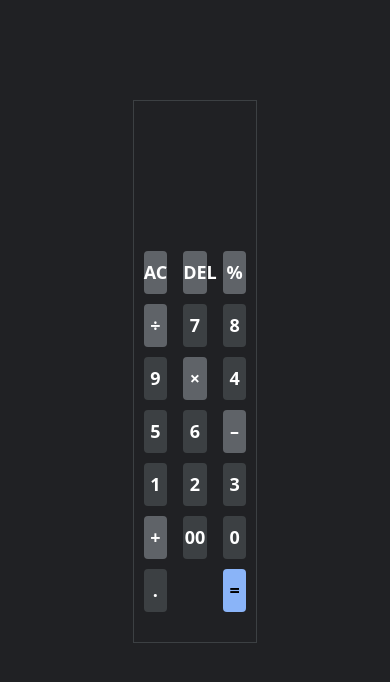
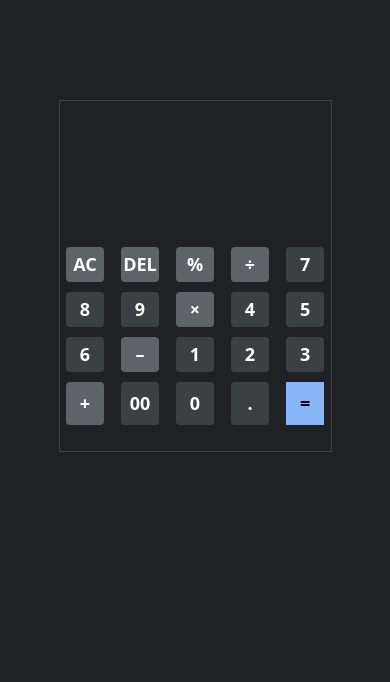
Before and after one commit to itsshawondevs/calculator, a plain HTML site: page index.html in a window 390 px wide. Drawn offline with nearby package versions, Linux system fonts and the light colour scheme.

Commit message:
responsive upgrade

```diff
--- a/index.html
+++ b/index.html
@@ -8,33 +8,34 @@
 </head>
 <body>
     <div class="area w-full bg-[#202124] h-[100vh] pt-[100px]">
-        <div class="calculate w-[32%] mx-auto border border-[#3c4043] p-[10px] overflow-hidden">
+        <div class="calculate max-w-[70%] sm:max-w-[400px] lg:max-w-[450px] mx-auto border border-[#3c4043] p-[6px] sm:p-[10px] overflow-hidden">
             <h3 class="result text-white text-right text-[26px] bg-[transparent] mt-[10px]border border-[#3c4043] w-full h-[90px] p-[10px] hover:bg-[#303134] rounded-[10px] overflow-hidden"></h3>
             <div class="btn_area text-white text-[18px] font-semibold w-full mt-[50px] mb-[20px] flex gap-[10px] flex-wrap justify-between">
-                <button class="ac w-[23%] bg-[#5f6368] rounded-[4px] py-[8px] hover:bg-[#70757a]">AC</button>
-                <button class="del w-[23%] bg-[#5f6368] rounded-[4px] py-[8px] hover:bg-[#70757a]">DEL</button>
-                <button class="parcent w-[23%] bg-[#5f6368] rounded-[4px] py-[8px] hover:bg-[#70757a]">%</button>
-                <button class="divided w-[23%] bg-[#5f6368] rounded-[4px] py-[8px] hover:bg-[#70757a]">÷</button>
-                <button class="seven w-[23%] bg-[#3c4043] rounded-[4px] py-[8px] hover:bg-[#424548]">7</button>
-                <button class="eight w-[23%] bg-[#3c4043] rounded-[4px] py-[8px] hover:bg-[#424548]">8</button>
-                <button class="nine w-[23%] bg-[#3c4043] rounded-[4px] py-[8px] hover:bg-[#424548]">9</button>
-                <button class="into w-[23%] bg-[#5f6368] rounded-[4px] py-[8px] hover:bg-[#70757a]">×</button>
-                <button class="four w-[23%] bg-[#3c4043] rounded-[4px] py-[8px] hover:bg-[#424548]">4</button>
-                <button class="five w-[23%] bg-[#3c4043] rounded-[4px] py-[8px] hover:bg-[#424548]">5</button>
-                <button class="six w-[23%] bg-[#3c4043] rounded-[4px] py-[8px] hover:bg-[#424548]">6</button>
-                <button class="minus w-[23%] bg-[#5f6368] rounded-[4px] py-[8px] hover:bg-[#70757a]">–</button>
-                <button class="one w-[23%] bg-[#3c4043] rounded-[4px] py-[8px] hover:bg-[#424548]">1</button>
-                <button class="two w-[23%] bg-[#3c4043] rounded-[4px] py-[8px] hover:bg-[#424548]">2</button>
-                <button class="three w-[23%] bg-[#3c4043] rounded-[4px] py-[8px] hover:bg-[#424548]">3</button>
-                <button class="plus w-[23%] bg-[#5f6368] rounded-[4px] py-[8px] hover:bg-[#70757a]">+</button>
-                <button class="double_jiro w-[23%] bg-[#3c4043] rounded-[4px] py-[8px] hover:bg-[#424548]">00</button>
-                <button class="jiro w-[23%] bg-[#3c4043] rounded-[4px] py-[8px] hover:bg-[#424548]">0</button>
-                <button class="point w-[23%] bg-[#3c4043] rounded-[4px] py-[8px] hover:bg-[#424548]">.</button>
-                <button class="equal w-[23%] text-black bg-[#8ab4f8] rounded-[4px] py-[8px] hover:bg-[#aecbfa]">=</button>
+                <button class="ac w-[15%] sm:w-[23%] bg-[#5f6368] rounded-[4px] py-[4px] sm:py-[8px] hover:bg-[#70757a]">AC</button>
+                <button class="del w-[15%] sm:w-[23%] bg-[#5f6368] rounded-[4px] py-[4px] sm:py-[8px] hover:bg-[#70757a]">DEL</button>
+                <button class="parcent w-[15%] sm:w-[23%] bg-[#5f6368] rounded-[4px] py-[4px] sm:py-[8px] hover:bg-[#70757a]">%</button>
+                <button class="divided w-[15%] sm:w-[23%] bg-[#5f6368] rounded-[4px] py-[4px] sm:py-[8px] hover:bg-[#70757a]">÷</button>
+                <button class="seven w-[15%] sm:w-[23%] bg-[#3c4043] rounded-[4px] py-[4px] sm:py-[8px] hover:bg-[#424548]">7</button>
+                <button class="eight w-[15%] sm:w-[23%] bg-[#3c4043] rounded-[4px] py-[4px] sm:py-[8px] hover:bg-[#424548]">8</button>
+                <button class="nine w-[15%] sm:w-[23%] bg-[#3c4043] rounded-[4px] py-[4px] sm:py-[8px] hover:bg-[#424548]">9</button>
+                <button class="into w-[15%] sm:w-[23%] bg-[#5f6368] rounded-[4px] py-[4px] sm:py-[8px] hover:bg-[#70757a]">×</button>
+                <button class="four w-[15%] sm:w-[23%] bg-[#3c4043] rounded-[4px] py-[4px] sm:py-[8px] hover:bg-[#424548]">4</button>
+                <button class="five w-[15%] sm:w-[23%] bg-[#3c4043] rounded-[4px] py-[4px] sm:py-[8px] hover:bg-[#424548]">5</button>
+                <button class="six w-[15%] sm:w-[23%] bg-[#3c4043] rounded-[4px] py-[4px] sm:py-[8px] hover:bg-[#424548]">6</button>
+                <button class="minus w-[15%] sm:w-[23%] bg-[#5f6368] rounded-[4px] py-[4px] sm:py-[8px] hover:bg-[#70757a]">–</button>
+                <button class="one w-[15%] sm:w-[23%] bg-[#3c4043] rounded-[4px] py-[4px] sm:py-[8px] hover:bg-[#424548]">1</button>
+                <button class="two w-[15%] sm:w-[23%] bg-[#3c4043] rounded-[4px] py-[4px] sm:py-[8px] hover:bg-[#424548]">2</button>
+                <button class="three w-[15%] sm:w-[23%] bg-[#3c4043] rounded-[4px] py-[4px] sm:py-[8px] hover:bg-[#424548]">3</button>
+                <button class="plus w-[15%] sm:w-[23%] bg-[#5f6368] rounded-[4px] py-[4px] sm:py-[8px] hover:bg-[#70757a]">+</button>
+                <button class="double_jiro w-[15%] sm:w-[23%] bg-[#3c4043] rounded-[4px] py-[4px] sm:py-[8px] hover:bg-[#424548]">00</button>
+                <button class="jiro w-[15%] sm:w-[23%] bg-[#3c4043] rounded-[4px] py-[4px] sm:py-[8px] hover:bg-[#424548]">0</button>
+                <button class="point w-[15%] sm:w-[23%] bg-[#3c4043] rounded-[4px] py-[4px] sm:py-[8px] hover:bg-[#424548]">.</button>
+                <button class="equal w-[15%] sm:w-[23%] text-black bg-[#8ab4f8] round py-[4px] sm:py-[8px] py-[8px] hover:bg-[#aecbfa]">=</button>
             </div>
         </div>
     </div>
 
+    <script src="tailwind.config.js"></script>
     <script src="./script.js"></script>
 </body>
 </html>
--- /dev/null
+++ b/tailwind.config.js
@@ -0,0 +1,14 @@
+tailwind.config = {
+    theme: {
+      extend: {
+        screens: {
+            'xs': '400px',
+            'sm': '576px',
+            'md': '768px',
+            'lg': '992px',
+            'xl': '1280px',
+            '2xl': '1436px',
+        },
+      }
+    }
+  }
```
